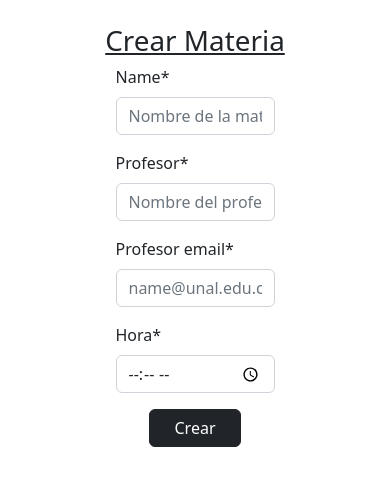
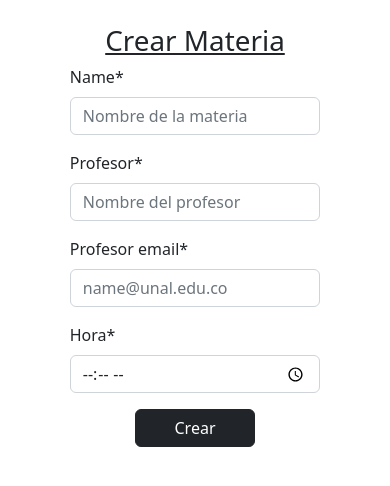
Before and after one commit to Luciano2005/First-Step, a Django app: page /crearMateria/ in a window 390 px wide. Shown: the part 59-545 px from the top of the page. Run offline with Django 4.2, Linux system fonts and the light colour scheme; a user stored in the database is signed in; some libraries are stand-ins or nearby versions.

Commit message:
formulario responsive

```diff
--- a/MAIN/Templates/crearMateria.html
+++ b/MAIN/Templates/crearMateria.html
@@ -11,19 +11,19 @@
     <form method = "POST">
         {% csrf_token %}
         <div class="row justify-content-center">
-            <div class="col-6" >{{ form.name|as_crispy_field }}</div>
+            <div class="col-lg-4 col-md-6 col-sm-7 col-9" >{{ form.name|as_crispy_field }}</div>
         </div>
         <div class="row justify-content-center">
-            <div class="col-6">{{ form.profesor|as_crispy_field }}</div>
+            <div class="col-lg-4 col-md-6 col-sm-7 col-9">{{ form.profesor|as_crispy_field }}</div>
         </div>
         <div class="row justify-content-center">
-            <div class="col-6">{{ form.profesor_email|as_crispy_field }}</div>
+            <div class="col-lg-4 col-md-6 col-sm-7 col-9">{{ form.profesor_email|as_crispy_field }}</div>
         </div>
         <div class="row justify-content-center">
-            <div class="col-6">{{ form.hora|as_crispy_field }}</div>
+            <div class="col-lg-4 col-md-6 col-sm-7 col-9">{{ form.hora|as_crispy_field }}</div>
         </div>
         <div class="row justify-content-center">
-            <button type="submit" class="btn btn-dark col-3">Crear</button>
+            <button type="submit" class="btn btn-dark" style="width: 120px;">Crear</button>
         </div>
     </form>
 </div>
--- a/MAIN/forms.py
+++ b/MAIN/forms.py
@@ -41,7 +41,7 @@ class newMateria(forms.ModelForm):
         widgets = {
             'name' : forms.TextInput(attrs=({'placeholder':'Nombre de la materia', 'class':'form-control'})),
             'profesor' : forms.TextInput(attrs=({'placeholder':'Nombre del profesor', 'class':'form-control'})),
-            'profesor_email' : forms.TextInput(attrs=({'placeholder':'name@unal.edu.co', 'class':'form-control'})),
+            'profesor_email' : forms.EmailInput(attrs=({'placeholder':'name@unal.edu.co', 'class':'form-control'})),
             'hora' : forms.TimeInput(attrs=({'type':'time'})),
         }
 
```
